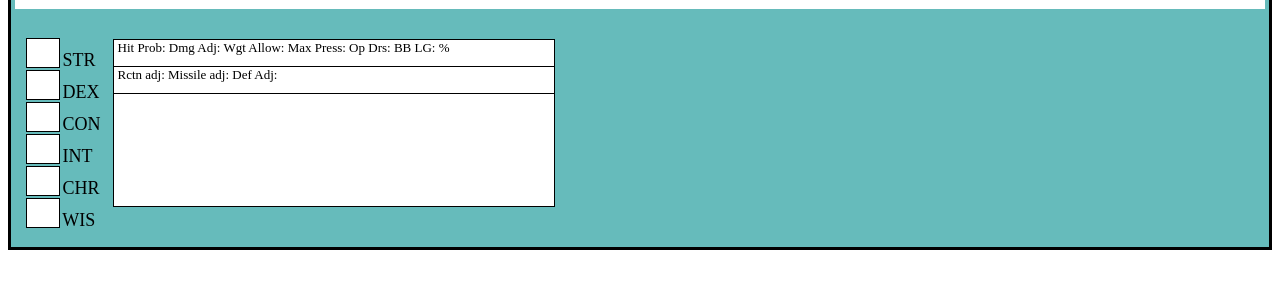
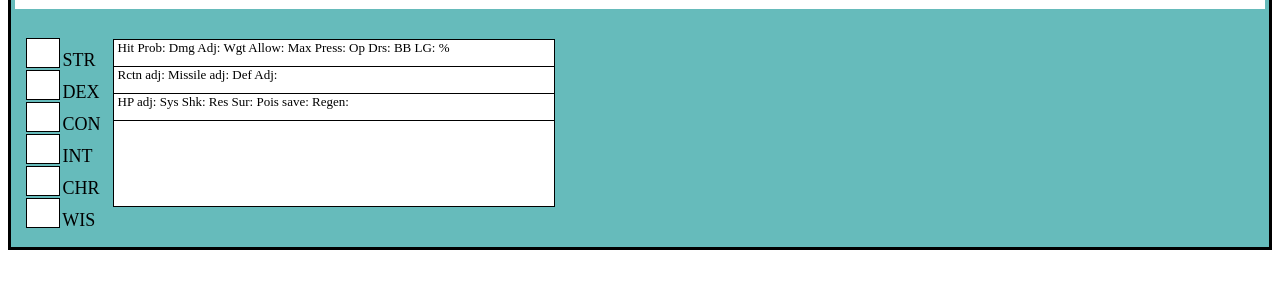
Before and after one commit to LarsSjogreen/ADnD-2nd-edition-Helper, a website: page public/index.html in a window 1280 px wide. Shown: the part 165-454 px from the top of the page. Drawn offline with Linux system fonts and the light colour scheme; no server answers; a web font is replaced by a local one.

Commit message:
Adding another row of abilities

```diff
--- a/public/index.html
+++ b/public/index.html
@@ -38,6 +38,7 @@
       <div class="abilities">
         <div class="abilRow"><span class="abilText">Hit Prob: {{ newChar.hitProbability}} Dmg Adj: {{ newChar.damageAdjustment}} Wgt Allow: {{ newChar.weightAllowance}} Max Press: {{ newChar.maxPress}} Op Drs: {{ newChar.openDoorsOnA}} BB LG: {{ newChar.bendBarsLiftGates}}%</span></div>
         <div class="abilRow"><span class="abilText">Rctn adj: {{ newChar.reactionAndAttackingAdjustment }} Missile adj: {{ newChar.missileAdjustment }} Def Adj: {{ newChar.defensiveAdjustment }}</span></div>
+        <div class="abilRow"><span class="abilText">HP adj: {{ newChar.hitPointAdjustment }} Sys Shk: {{ newChar.systemShockSurvival }} Res Sur: {{ newChar.resurectionSurvival }} Pois save: {{ newChar.poisonSave }} Regen: {{ newChar.regenerate }}</span></div>
       </div>
     </div>
   </div>
```
